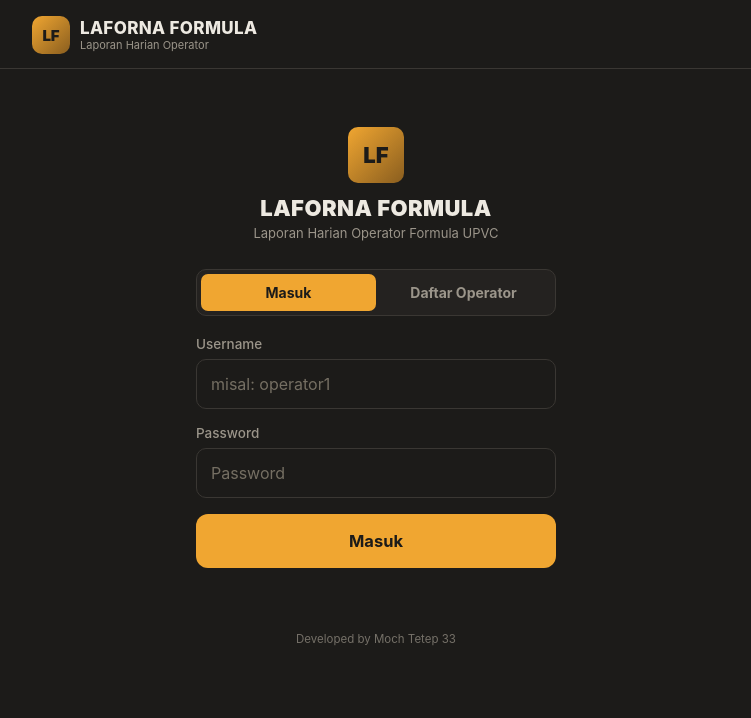
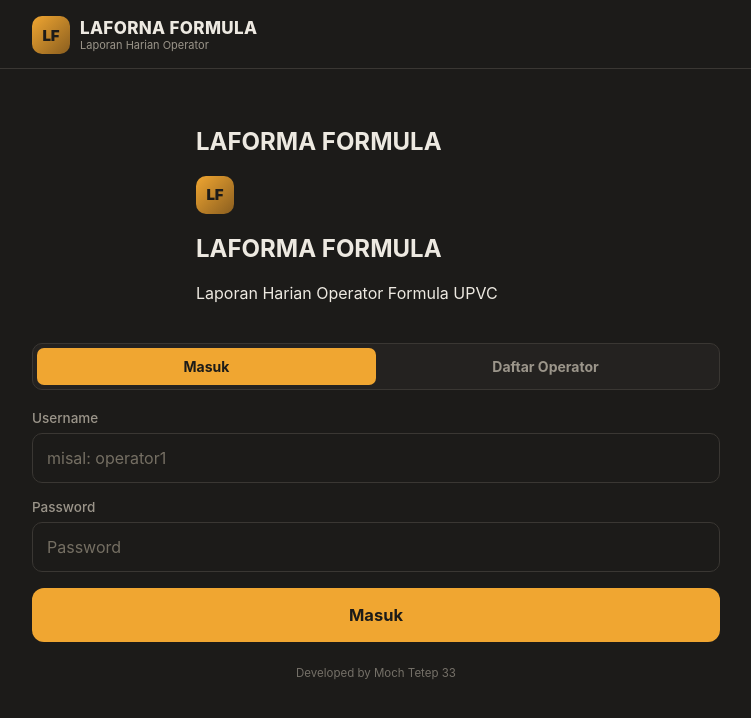
Before and after one commit to mochnihad/Laforna, a plain HTML site: page index.html in a window 1280 px wide. Shown: the whole page, without its empty margins (264-1015 px from the left). Drawn offline with nearby package versions, Linux system fonts and the light colour scheme.

Commit message:
Update index.html

```diff
--- a/index.html
+++ b/index.html
@@ -3,7 +3,7 @@
 <head>
 <meta charset="UTF-8" />
 <meta name="viewport" content="width=device-width, initial-scale=1.0, maximum-scale=1.0, user-scalable=no" />
-<title>"LAFORMA FORMULA",</title>
+<title>LAFORMA FORMULA</title>
 <meta name="theme-color" content="#1C1B19" />
 <meta name="apple-mobile-web-app-capable" content="yes" />
 <meta name="apple-mobile-web-app-status-bar-style" content="black-translucent" />
@@ -159,9 +159,9 @@
   <!-- AUTH -->
   <section class="view active" id="view-auth">
     <div class="auth-wrap">
-      <div class="auth-logo">
+      <h1>LAFORMA FORMULA</h1>
         <div class="brand-badge">LF</div>
-        <h1>LAFORNA FORMULA</h1>
+        <h1>LAFORMA FORMULA</h1>
         <div class="sub">Laporan Harian Operator Formula UPVC</div>
       </div>
 
```
